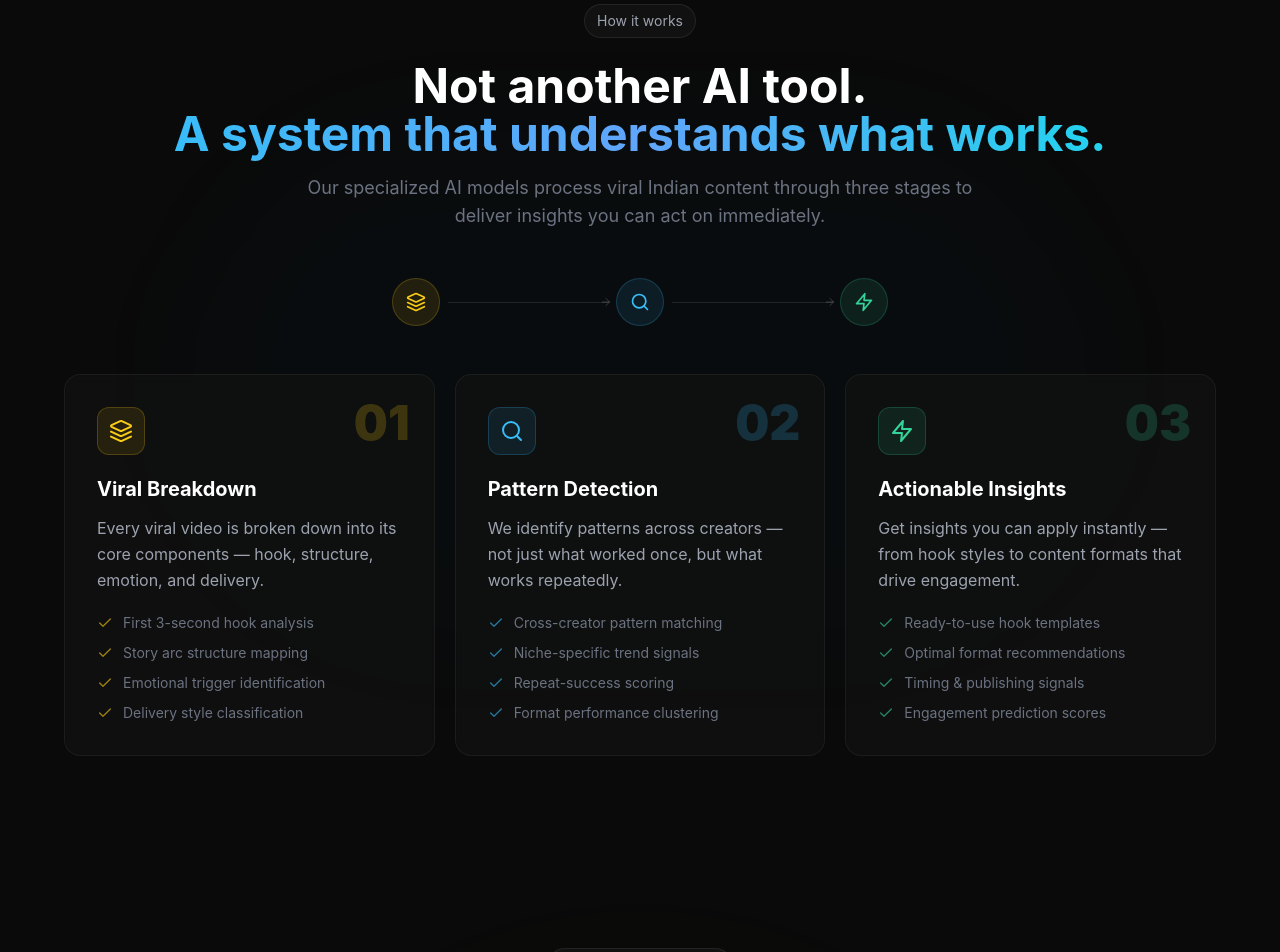
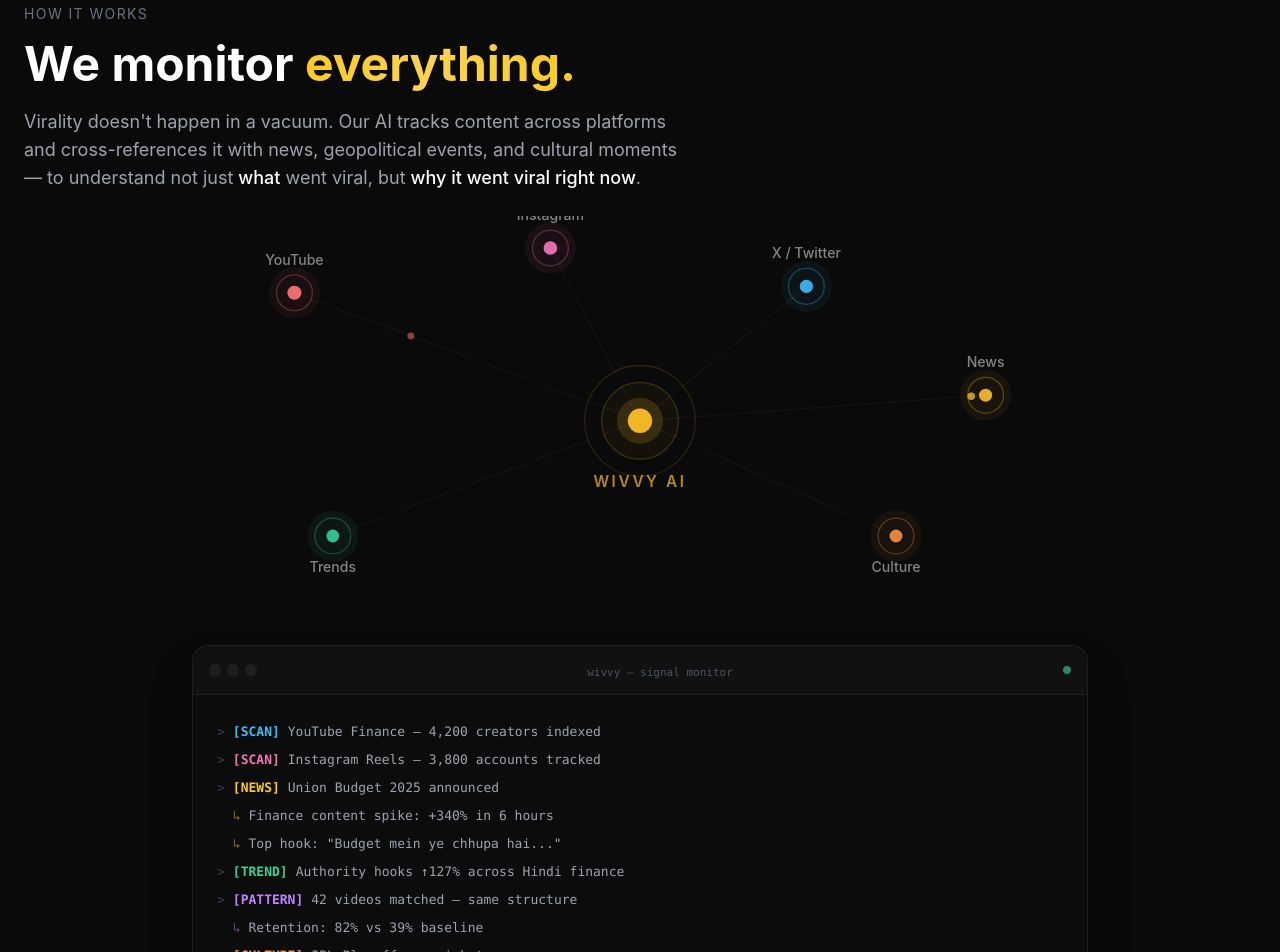
Before and after one commit to Treeback/wivvy-landing, a Next.js app: page / in a window 1280 px wide. Shown: the part 1180-2132 px from the top of the page. Built offline with nearby package versions, Linux system fonts and the light colour scheme.

Commit message:
Redesign how-it-works with animated signal network and live terminal feed

```diff
--- a/components/Solution.tsx
+++ b/components/Solution.tsx
@@ -1,198 +1,298 @@
 'use client'
 
-import { motion } from 'framer-motion'
-import { Layers, Search, Zap, ArrowRight, Check } from 'lucide-react'
+import React from 'react'
+import { motion, useInView } from 'framer-motion'
+import { ArrowRight } from 'lucide-react'
 
-const pillars = [
-  {
-    step: '01',
-    icon: Layers,
-    title: 'Viral Breakdown',
-    description: 'Every viral video is broken down into its core components — hook, structure, emotion, and delivery.',
-    details: [
-      'First 3-second hook analysis',
-      'Story arc structure mapping',
-      'Emotional trigger identification',
-      'Delivery style classification',
-    ],
-    color: 'yellow',
-    iconBg: 'bg-yellow-400/10',
-    iconColor: 'text-yellow-400',
-    borderColor: 'border-yellow-400/20',
-    stepColor: 'text-yellow-400/20',
-    glowColor: 'rgba(250,204,21,0.08)',
-    accentLine: 'from-yellow-400/40',
-  },
-  {
-    step: '02',
-    icon: Search,
-    title: 'Pattern Detection',
-    description: 'We identify patterns across creators — not just what worked once, but what works repeatedly.',
-    details: [
-      'Cross-creator pattern matching',
-      'Niche-specific trend signals',
-      'Repeat-success scoring',
-      'Format performance clustering',
-    ],
-    color: 'sky',
-    iconBg: 'bg-sky-400/10',
-    iconColor: 'text-sky-400',
-    borderColor: 'border-sky-400/20',
-    stepColor: 'text-sky-400/20',
-    glowColor: 'rgba(56,189,248,0.08)',
-    accentLine: 'from-sky-400/40',
-  },
-  {
-    step: '03',
-    icon: Zap,
-    title: 'Actionable Insights',
-    description: 'Get insights you can apply instantly — from hook styles to content formats that drive engagement.',
-    details: [
-      'Ready-to-use hook templates',
-      'Optimal format recommendations',
-      'Timing & publishing signals',
-      'Engagement prediction scores',
-    ],
-    color: 'emerald',
-    iconBg: 'bg-emerald-400/10',
-    iconColor: 'text-emerald-400',
-    borderColor: 'border-emerald-400/20',
-    stepColor: 'text-emerald-400/20',
-    glowColor: 'rgba(52,211,153,0.08)',
-    accentLine: 'from-emerald-400/40',
-  },
+/* ── signal network nodes ── */
+const nodes = [
+  { id: 'yt', label: 'YouTube', x: 80, y: 60, color: '#f87171', delay: 0.3 },
+  { id: 'ig', label: 'Instagram', x: 280, y: 25, color: '#f472b6', delay: 0.5 },
+  { id: 'tw', label: 'X / Twitter', x: 480, y: 55, color: '#38bdf8', delay: 0.7 },
+  { id: 'news', label: 'News', x: 620, y: 140, color: '#fbbf24', delay: 0.9 },
+  { id: 'culture', label: 'Culture', x: 550, y: 250, color: '#fb923c', delay: 1.1 },
+  { id: 'trends', label: 'Trends', x: 110, y: 250, color: '#34d399', delay: 1.3 },
+]
+const center = { x: 350, y: 160 }
+
+/* ── terminal feed ── */
+const feedEntries = [
+  { color: 'text-sky-400', prefix: 'SCAN', text: 'YouTube Finance — 4,200 creators indexed', delay: 0 },
+  { color: 'text-pink-400', prefix: 'SCAN', text: 'Instagram Reels — 3,800 accounts tracked', delay: 0.6 },
+  { color: 'text-yellow-400', prefix: 'NEWS', text: 'Union Budget 2025 announced', delay: 1.4 },
+  { color: 'text-yellow-400', prefix: '  ↳', text: 'Finance content spike: +340% in 6 hours', delay: 2.0 },
+  { color: 'text-yellow-400', prefix: '  ↳', text: 'Top hook: "Budget mein ye chhupa hai..."', delay: 2.4 },
+  { color: 'text-emerald-400', prefix: 'TREND', text: 'Authority hooks ↑127% across Hindi finance', delay: 3.2 },
+  { color: 'text-purple-400', prefix: 'PATTERN', text: '42 videos matched — same structure', delay: 4.0 },
+  { color: 'text-purple-400', prefix: '  ↳', text: 'Retention: 82% vs 39% baseline', delay: 4.4 },
+  { color: 'text-orange-400', prefix: 'CULTURE', text: 'IPL Playoffs → cricket meme surge', delay: 5.2 },
+  { color: 'text-sky-400', prefix: 'SCAN', text: 'X/Twitter — 1,900 accounts monitored', delay: 6.0 },
+  { color: 'text-white', prefix: 'INSIGHT', text: 'Playbook updated — 3 new recommendations', delay: 6.8 },
 ]
 
 export default function WhatWeDo() {
+  const ref = React.useRef<HTMLDivElement>(null)
+  const isInView = useInView(ref, { once: true, margin: '-80px' })
+
   return (
-    <section className="py-24 relative" id="how-it-works">
-      {/* Subtle bg glow */}
-      <div className="absolute inset-0 pointer-events-none">
-        <div className="absolute top-1/2 left-1/2 -translate-x-1/2 -translate-y-1/2 w-[900px] h-[500px] bg-sky-500/[0.02] rounded-full blur-3xl" />
-      </div>
+    <section className="py-24 relative overflow-hidden" id="how-it-works">
+      <div className="container mx-auto px-6">
 
-      <div className="container mx-auto px-6 relative">
-        {/* Section Header */}
+        {/* Header */}
         <motion.div
           initial={{ opacity: 0, y: 20 }}
           whileInView={{ opacity: 1, y: 0 }}
           viewport={{ once: true }}
-          className="text-center mb-6"
+          className="max-w-4xl mb-6"
         >
-          <motion.div
-            initial={{ opacity: 0, scale: 0.9 }}
-            whileInView={{ opacity: 1, scale: 1 }}
-            viewport={{ once: true }}
-            className="inline-flex items-center gap-2 px-3 py-1.5 rounded-full border border-white/[0.08] bg-white/[0.03] text-gray-400 text-sm mb-6"
-          >
-            How it works
-          </motion.div>
-
-          <h2 className="text-3xl md:text-4xl lg:text-5xl font-bold text-white mb-4">
-            Not another AI tool.
-            <br />
-            <span className="text-gradient-blue">A system that understands what works.</span>
+          <p className="text-sm text-gray-500 uppercase tracking-widest mb-4">How it works</p>
+          <h2 className="text-3xl md:text-4xl lg:text-5xl font-bold text-white leading-tight mb-5">
+            We monitor
+            <span className="text-gradient-yellow"> everything.</span>
           </h2>
-
-          <p className="text-gray-500 max-w-2xl mx-auto text-lg">
-            Our specialized AI models process viral Indian content through three stages
-            to deliver insights you can act on immediately.
+          <p className="text-gray-400 text-lg max-w-2xl">
+            Virality doesn&apos;t happen in a vacuum. Our AI tracks content across platforms and
+            cross-references it with news, geopolitical events, and cultural moments — to
+            understand not just <em className="text-white not-italic font-medium">what</em> went viral, but <em className="text-white not-italic font-medium">why it went viral right now</em>.
           </p>
         </motion.div>
 
-        {/* Flow arrows connecting steps — desktop */}
-        <div className="hidden md:flex items-center justify-center gap-0 my-12 max-w-4xl mx-auto">
-          {pillars.map((pillar, i) => (
-            <div key={i} className="flex items-center">
+        {/* ── Animated Signal Network ── */}
         <motion.div
-                initial={{ opacity: 0, scale: 0.5 }}
+          initial={{ opacity: 0 }}
+          whileInView={{ opacity: 1 }}
+          viewport={{ once: true }}
+          transition={{ duration: 0.8 }}
+          className="max-w-4xl mx-auto mb-8 hidden md:block"
+        >
+          <svg viewBox="0 0 700 310" className="w-full h-auto" fill="none">
+            {/* Connection lines from nodes to center */}
+            {nodes.map((node) => (
+              <g key={node.id}>
+                {/* Static line */}
+                <motion.line
+                  x1={node.x} y1={node.y}
+                  x2={center.x} y2={center.y}
+                  stroke="white" strokeOpacity={0.04} strokeWidth={1}
+                  initial={{ pathLength: 0 }}
+                  whileInView={{ pathLength: 1 }}
+                  viewport={{ once: true }}
+                  transition={{ delay: node.delay, duration: 0.6 }}
+                />
+                {/* Animated particle along line */}
+                <motion.circle
+                  r={3}
+                  fill={node.color}
+                  opacity={0.7}
+                  initial={{ cx: node.x, cy: node.y }}
+                  animate={{
+                    cx: [node.x, center.x],
+                    cy: [node.y, center.y],
+                    opacity: [0.8, 0],
+                    r: [3, 2],
+                  }}
+                  transition={{
+                    duration: 2.5,
+                    delay: node.delay + 0.8,
+                    repeat: Infinity,
+                    repeatDelay: 1.5 + Math.random() * 2,
+                    ease: 'easeIn',
+                  }}
+                />
+                {/* Second particle offset */}
+                <motion.circle
+                  r={2}
+                  fill={node.color}
+                  opacity={0.5}
+                  initial={{ cx: node.x, cy: node.y }}
+                  animate={{
+                    cx: [node.x, center.x],
+                    cy: [node.y, center.y],
+                    opacity: [0.6, 0],
+                  }}
+                  transition={{
+                    duration: 2,
+                    delay: node.delay + 2.5,
+                    repeat: Infinity,
+                    repeatDelay: 2 + Math.random() * 2,
+                    ease: 'easeIn',
+                  }}
+                />
+              </g>
+            ))}
+
+            {/* Outer nodes */}
+            {nodes.map((node) => (
+              <motion.g
+                key={`node-${node.id}`}
+                initial={{ opacity: 0, scale: 0 }}
                 whileInView={{ opacity: 1, scale: 1 }}
                 viewport={{ once: true }}
-                transition={{ delay: 0.2 + i * 0.15 }}
-                className={`w-12 h-12 rounded-full ${pillar.iconBg} border ${pillar.borderColor} flex items-center justify-center`}
+                transition={{ delay: node.delay, type: 'spring', stiffness: 120 }}
               >
-                <pillar.icon className={`w-5 h-5 ${pillar.iconColor}`} />
+                {/* Glow */}
+                <circle cx={node.x} cy={node.y} r={20} fill={node.color} opacity={0.06} />
+                {/* Ring */}
+                <circle cx={node.x} cy={node.y} r={14} fill="none" stroke={node.color} strokeWidth={1} strokeOpacity={0.3} />
+                {/* Dot */}
+                <motion.circle
+                  cx={node.x} cy={node.y} r={5}
+                  fill={node.color}
+                  animate={{ r: [5, 6, 5], opacity: [0.9, 1, 0.9] }}
+                  transition={{ duration: 2, repeat: Infinity, ease: 'easeInOut', delay: node.delay * 0.5 }}
+                />
+                {/* Label */}
+                <text
+                  x={node.x}
+                  y={node.y + (node.y < center.y ? -22 : 28)}
+                  textAnchor="middle"
+                  fill="white"
+                  opacity={0.5}
+                  fontSize={11}
+                  fontFamily="Inter, system-ui, sans-serif"
+                  fontWeight={500}
+                >
+                  {node.label}
+                </text>
+              </motion.g>
+            ))}
+
+            {/* Center node — Wivvy AI */}
+            <motion.g
+              initial={{ opacity: 0, scale: 0 }}
+              whileInView={{ opacity: 1, scale: 1 }}
+              viewport={{ once: true }}
+              transition={{ delay: 0.2, type: 'spring', stiffness: 80 }}
+            >
+              {/* Outer glow pulse */}
+              <motion.circle
+                cx={center.x} cy={center.y} r={40}
+                fill="none" stroke="#fbbf24" strokeWidth={1}
+                animate={{ r: [40, 48, 40], strokeOpacity: [0.1, 0.2, 0.1] }}
+                transition={{ duration: 3, repeat: Infinity, ease: 'easeInOut' }}
+              />
+              {/* Mid ring */}
+              <circle cx={center.x} cy={center.y} r={30} fill="#fbbf24" opacity={0.04} />
+              <circle cx={center.x} cy={center.y} r={30} fill="none" stroke="#fbbf24" strokeWidth={1} strokeOpacity={0.2} />
+              {/* Core */}
+              <circle cx={center.x} cy={center.y} r={18} fill="#fbbf24" opacity={0.15} />
+              <motion.circle
+                cx={center.x} cy={center.y} r={8}
+                fill="#fbbf24"
+                animate={{ r: [8, 10, 8], opacity: [0.8, 1, 0.8] }}
+                transition={{ duration: 2, repeat: Infinity, ease: 'easeInOut' }}
+              />
+              {/* Label */}
+              <text
+                x={center.x}
+                y={center.y + 52}
+                textAnchor="middle"
+                fill="#fbbf24"
+                opacity={0.7}
+                fontSize={12}
+                fontFamily="Inter, system-ui, sans-serif"
+                fontWeight={600}
+                letterSpacing={2}
+              >
+                WIVVY AI
+              </text>
+            </motion.g>
+          </svg>
         </motion.div>
-              {i < pillars.length - 1 && (
+
+        {/* ── Terminal ── */}
         <motion.div
-                  initial={{ scaleX: 0 }}
-                  whileInView={{ scaleX: 1 }}
+          ref={ref}
+          initial={{ opacity: 0, y: 30 }}
+          whileInView={{ opacity: 1, y: 0 }}
           viewport={{ once: true }}
-                  transition={{ delay: 0.4 + i * 0.15, duration: 0.5 }}
-                  className="w-24 lg:w-40 h-px bg-gradient-to-r from-white/10 to-white/10 mx-2 origin-left flex items-center justify-center relative"
+          transition={{ delay: 0.1 }}
+          className="max-w-4xl mx-auto"
         >
-                  <ArrowRight className="w-3 h-3 text-white/20 absolute -right-1" />
+          <div className="rounded-2xl border border-white/[0.08] bg-[#0C0C0C] overflow-hidden shadow-2xl shadow-black/40">
+            {/* Chrome */}
+            <div className="flex items-center gap-2 px-4 py-3 border-b border-white/[0.06] bg-white/[0.02]">
+              <div className="flex gap-1.5">
+                <div className="w-3 h-3 rounded-full bg-white/[0.06]" />
+                <div className="w-3 h-3 rounded-full bg-white/[0.06]" />
+                <div className="w-3 h-3 rounded-full bg-white/[0.06]" />
+              </div>
+              <div className="flex-1 text-center">
+                <span className="text-[11px] text-gray-600 font-mono">wivvy — signal monitor</span>
+              </div>
+              <div className="w-2 h-2 rounded-full bg-emerald-400 animate-pulse" />
+            </div>
+
+            {/* Body */}
+            <div className="p-5 md:p-6 font-mono text-[13px] leading-loose h-[380px] overflow-hidden relative">
+              <div className="space-y-0.5">
+                {feedEntries.map((entry, i) => (
+                  <motion.div
+                    key={i}
+                    initial={{ opacity: 0, y: 8 }}
+                    animate={isInView ? { opacity: 1, y: 0 } : {}}
+                    transition={{ delay: entry.delay, duration: 0.3 }}
+                    className="flex gap-0"
+                  >
+                    {entry.prefix.startsWith('  ') ? (
+                      <>
+                        <span className="text-gray-700 select-none whitespace-pre">{'  '}</span>
+                        <span className={`${entry.color} opacity-50`}>{entry.prefix.trim()}</span>
+                        <span className="text-gray-400 ml-2">{entry.text}</span>
+                      </>
+                    ) : (
+                      <>
+                        <span className="text-gray-700 select-none mr-2">&gt;</span>
+                        <span className={`${entry.color} font-semibold mr-2`}>[{entry.prefix}]</span>
+                        <span className="text-gray-400">{entry.text}</span>
+                      </>
+                    )}
                   </motion.div>
-              )}
+                ))}
+                <motion.div
+                  initial={{ opacity: 0 }}
+                  animate={isInView ? { opacity: 1 } : {}}
+                  transition={{ delay: 7.5 }}
+                  className="flex items-center gap-2 mt-2"
+                >
+                  <span className="text-gray-700 select-none">&gt;</span>
+                  <motion.span
+                    animate={{ opacity: [1, 0, 1] }}
+                    transition={{ duration: 1, repeat: Infinity }}
+                    className="w-2 h-4 bg-yellow-400/70 inline-block"
+                  />
+                </motion.div>
               </div>
+              <div className="absolute top-0 left-0 right-0 h-4 bg-gradient-to-b from-[#0C0C0C] to-transparent pointer-events-none" />
+            </div>
+          </div>
+
+          {/* Legend */}
+          <div className="flex flex-wrap gap-3 mt-4 justify-center">
+            {[
+              { label: 'Platforms', color: 'text-sky-400 border-sky-400/20' },
+              { label: 'News', color: 'text-yellow-400 border-yellow-400/20' },
+              { label: 'Trends', color: 'text-emerald-400 border-emerald-400/20' },
+              { label: 'Patterns', color: 'text-purple-400 border-purple-400/20' },
+              { label: 'Culture', color: 'text-orange-400 border-orange-400/20' },
+            ].map((tag) => (
+              <span key={tag.label} className={`text-[10px] font-mono uppercase tracking-widest px-2.5 py-1 rounded-full border ${tag.color}`}>
+                {tag.label}
+              </span>
             ))}
           </div>
 
-        {/* 3 Pillar Cards */}
-        <div className="grid md:grid-cols-3 gap-5 max-w-6xl mx-auto">
-          {pillars.map((pillar, index) => (
-            <motion.div
-              key={index}
-              initial={{ opacity: 0, y: 30 }}
-              whileInView={{ opacity: 1, y: 0 }}
-              viewport={{ once: true }}
-              transition={{ delay: index * 0.15, duration: 0.5 }}
-              whileHover={{
-                y: -4,
-                transition: { duration: 0.25 },
-              }}
-              className="group relative"
+          {/* CTA */}
+          <div className="text-center mt-8">
+            <a
+              href="#insights"
+              className="group inline-flex items-center gap-2 text-yellow-400 font-semibold hover:text-yellow-300 transition-colors"
             >
-              <div className="glass-card p-8 h-full relative overflow-hidden transition-all duration-300 group-hover:border-white/[0.1]">
-                {/* Top accent line */}
-                <div className={`absolute top-0 left-0 right-0 h-px bg-gradient-to-r from-transparent via-${pillar.color}-400/30 to-transparent opacity-0 group-hover:opacity-100 transition-opacity duration-500`} />
-
-                {/* Hover glow */}
-                <div
-                  className="absolute inset-0 opacity-0 group-hover:opacity-100 transition-opacity duration-500 pointer-events-none rounded-2xl"
-                  style={{ background: `radial-gradient(ellipse at 50% 0%, ${pillar.glowColor}, transparent 70%)` }}
-                />
-
-                {/* Step number */}
-                <span className={`text-5xl font-black ${pillar.stepColor} select-none absolute top-6 right-6`}>
-                  {pillar.step}
-                </span>
-
-                {/* Icon */}
-                <div className={`inline-flex items-center justify-center w-12 h-12 rounded-xl ${pillar.iconBg} border ${pillar.borderColor} mb-5 group-hover:scale-110 transition-transform duration-300 relative`}>
-                  <pillar.icon className={`w-6 h-6 ${pillar.iconColor}`} />
-                </div>
-
-                {/* Title */}
-                <h3 className="text-xl font-bold text-white mb-3">
-                  {pillar.title}
-                </h3>
-
-                {/* Description */}
-                <p className="text-gray-400 leading-relaxed mb-5">
-                  {pillar.description}
-                </p>
-
-                {/* Detail list */}
-                <ul className="space-y-2.5">
-                  {pillar.details.map((detail, i) => (
-                    <motion.li
-                      key={i}
-                      initial={{ opacity: 0, x: -10 }}
-                      whileInView={{ opacity: 1, x: 0 }}
-                      viewport={{ once: true }}
-                      transition={{ delay: 0.4 + index * 0.15 + i * 0.05 }}
-                      className="flex items-start gap-2.5"
-                    >
-                      <Check className={`w-4 h-4 ${pillar.iconColor} mt-0.5 flex-shrink-0 opacity-60`} />
-                      <span className="text-sm text-gray-500">{detail}</span>
-                    </motion.li>
-                  ))}
-                </ul>
+              See what we&apos;re tracking right now
+              <ArrowRight className="w-4 h-4 transition-transform group-hover:translate-x-1" />
+            </a>
           </div>
         </motion.div>
-          ))}
-        </div>
       </div>
     </section>
   )
```
Lines whose indentation alone changed are shown as unchanged.
